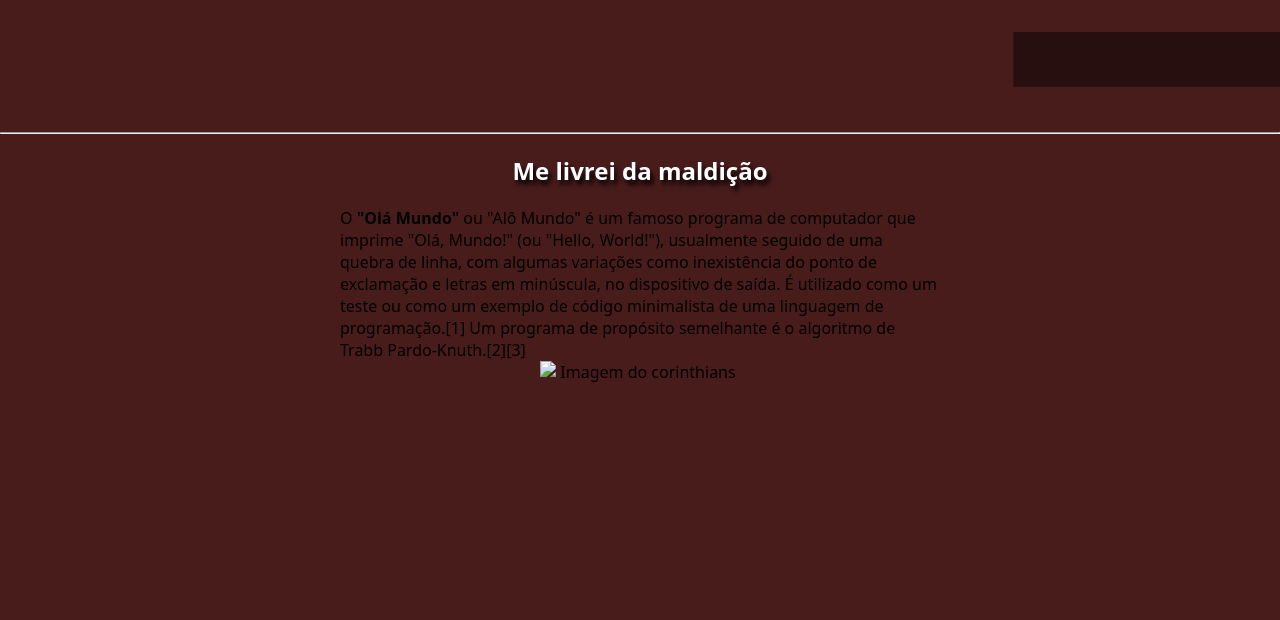
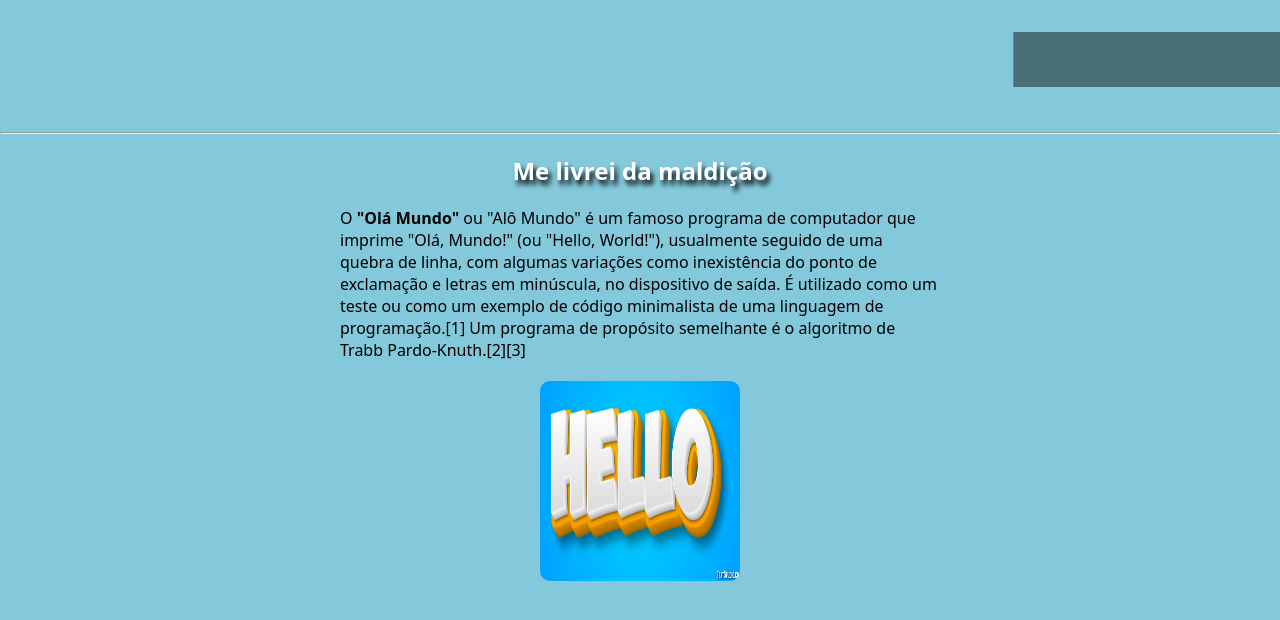
Before and after one commit to Davicouto530/front-end-senac, a plain HTML site: page introducao.html in a window 1280 px wide. Drawn offline with Linux system fonts and the light colour scheme.

Commit message:
Arrumando as fotos das páginas

```diff
--- a/introducao.html
+++ b/introducao.html
@@ -10,7 +10,7 @@
         body {
             margin: 0;
             font-family: system-ui, -apple-system, BlinkMacSystemFont, 'Segoe UI', Roboto, Oxygen, Ubuntu, Cantarell, 'Open Sans', 'Helvetica Neue', sans-serif;
-            background: rgb(73, 28, 28);
+            background: rgb(131, 201, 219);
         }
 
         h1 {
@@ -40,6 +40,8 @@
             margin: auto;
             width: 200px;
             height: 200px;
+            margin-top: 20px;
+            border-radius: 10px;
         }
     </style>
 </head>
@@ -57,7 +59,7 @@
     </p>
 
     <center>
-        <img id="img" src="8844255.png" alt="Imagem do corinthians" title="Corinthians">
+        <img id="img" src="hello-logo-73-4948.png" alt="Imagem do corinthians" title="Corinthians">
     </center>
 </body>
 </html>
```
Also changed, not shown: estilos.html (+1 -1 lines), hello-logo-73-4948.png (added).
